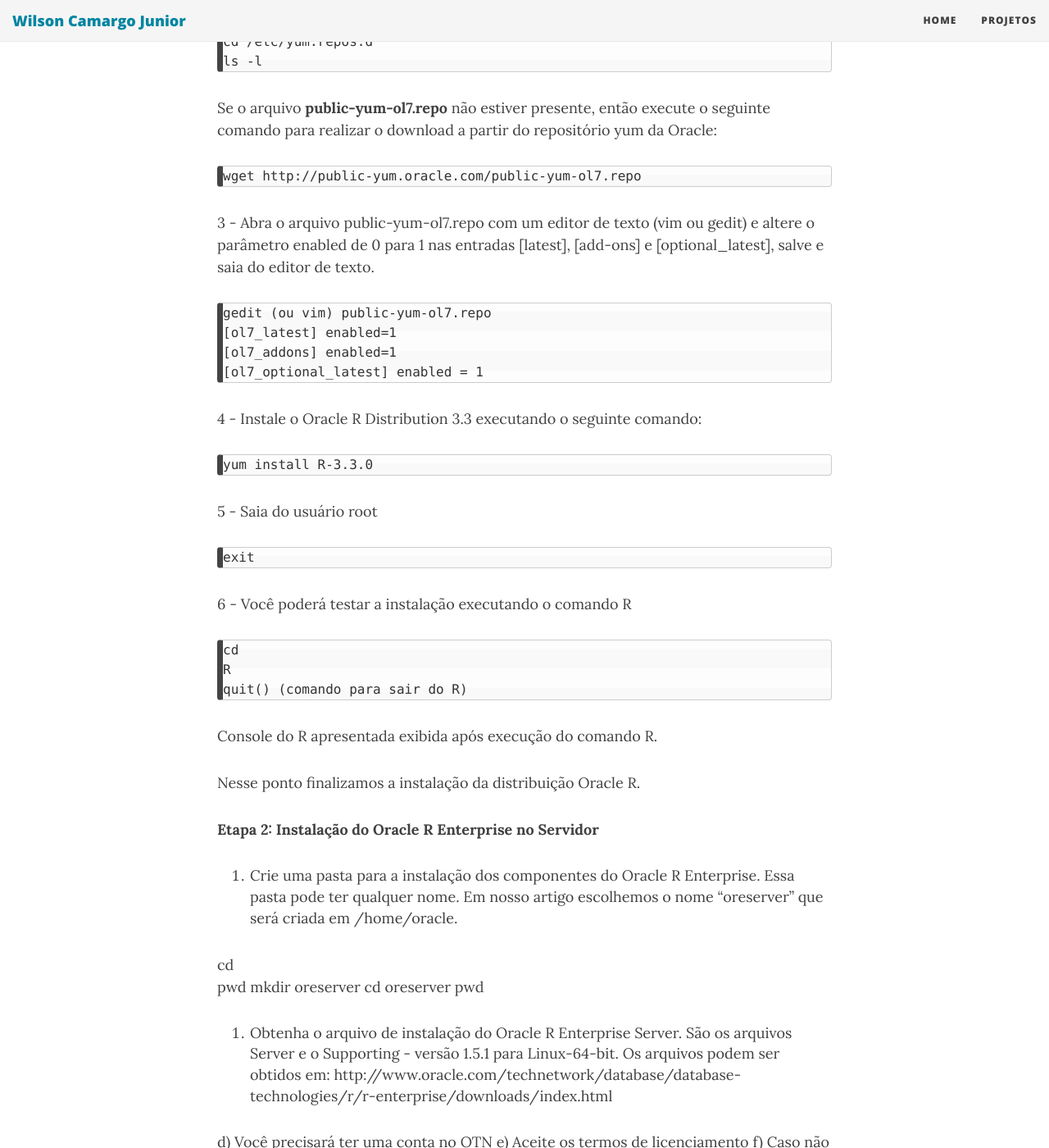
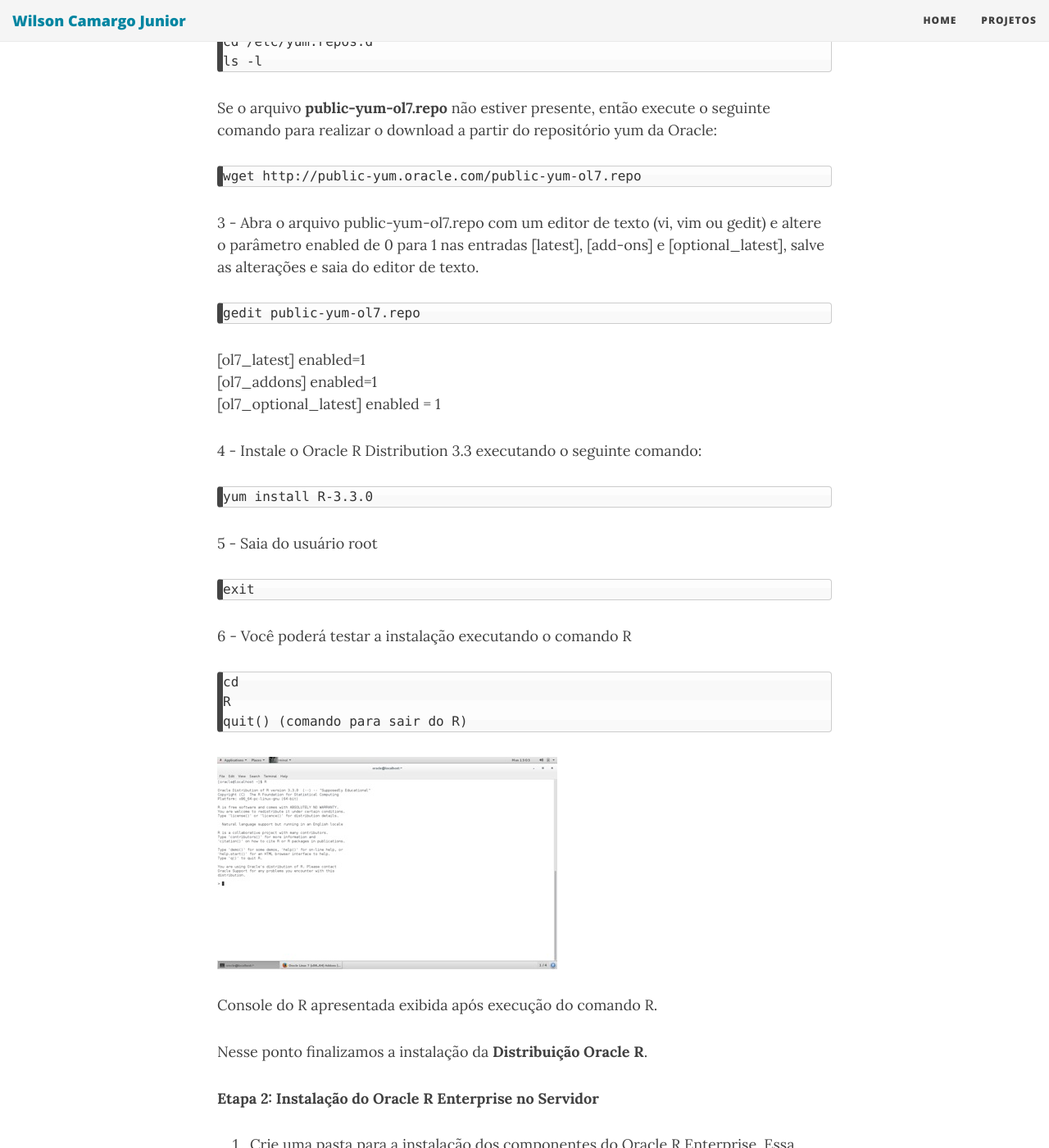
Before and after one commit to wilson-camargo-jr/teste, a Jekyll site: the page built from _posts/2018-06-18-ANN-ORE-P3.md, in a window 1280 px wide and 1400 px high, scrolled down 2579 px. Shown: the whole window at 82% size. Built offline with Jekyll 4.4.1, drawn with Linux system fonts in a browser that asks for light colours; nearby versions of some CDN libraries.

Commit message:
Update 2018-06-18-ANN-ORE-P3.md

````diff
--- a/_posts/2018-06-18-ANN-ORE-P3.md
+++ b/_posts/2018-06-18-ANN-ORE-P3.md
@@ -50,14 +50,15 @@
 wget http://public-yum.oracle.com/public-yum-ol7.repo
 ```
 
-3 -	Abra o arquivo public-yum-ol7.repo com um editor de texto (vim ou gedit) e altere o parâmetro enabled de 0 para 1 nas entradas [latest], [add-ons] e [optional_latest], salve e saia do editor de texto.
+3 -	Abra o arquivo public-yum-ol7.repo com um editor de texto (vi, vim ou gedit) e altere o parâmetro enabled de 0 para 1 nas entradas [latest], [add-ons] e [optional_latest], salve as alterações e saia do editor de texto.
 
 ```
-gedit (ou vim) public-yum-ol7.repo
+gedit public-yum-ol7.repo
+```
+
 [ol7_latest] enabled=1
 [ol7_addons] enabled=1
 [ol7_optional_latest] enabled = 1
-```
 
 4 -	Instale o Oracle R Distribution 3.3 executando o seguinte comando:
 
@@ -78,9 +79,11 @@
 quit() (comando para sair do R)
 ```
 
+![](https://wilson-camargo-jr.github.io/img/rconsole.jpg)
+
 Console do R apresentada exibida após execução do comando R.
 
-Nesse ponto finalizamos a instalação da distribuição Oracle R.
+Nesse ponto finalizamos a instalação da **Distribuição Oracle R**.
 
 
 **Etapa 2:  Instalação do Oracle R Enterprise no Servidor**
````
